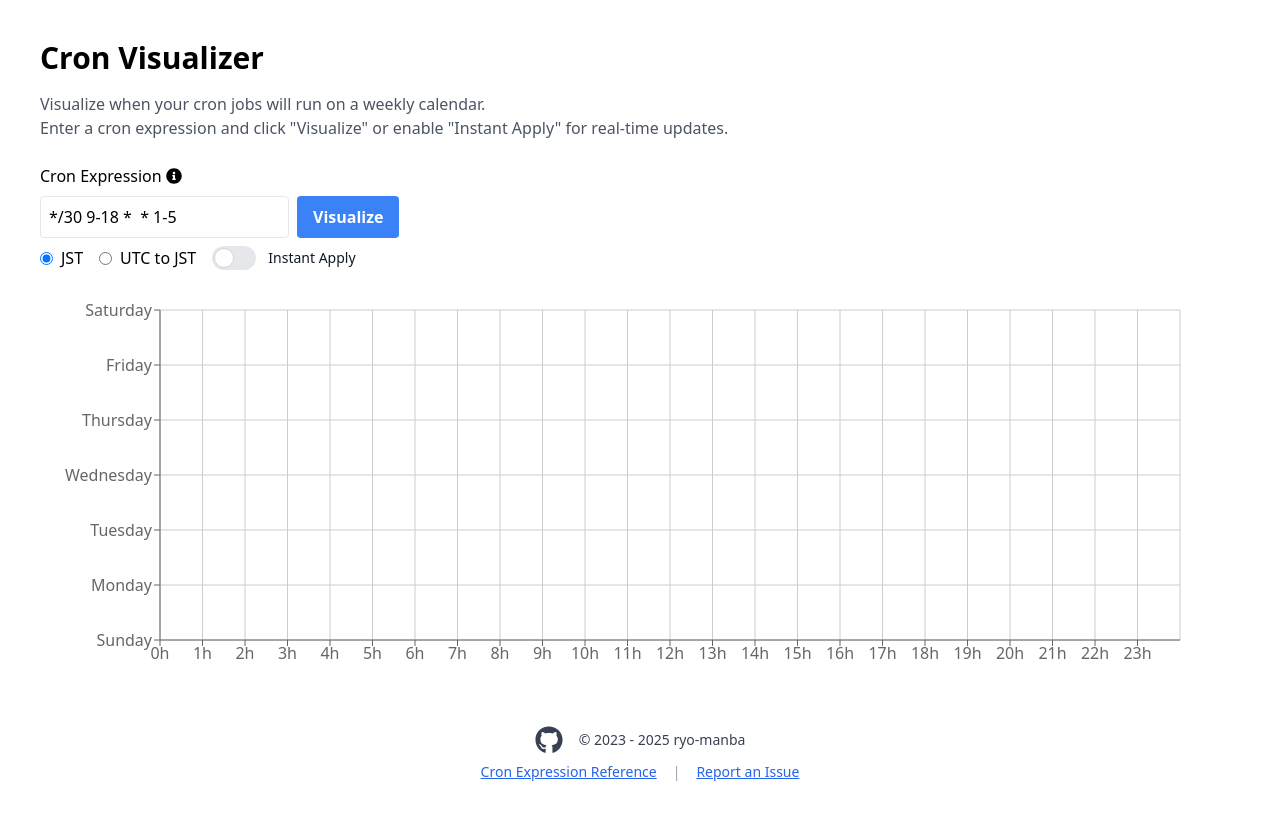
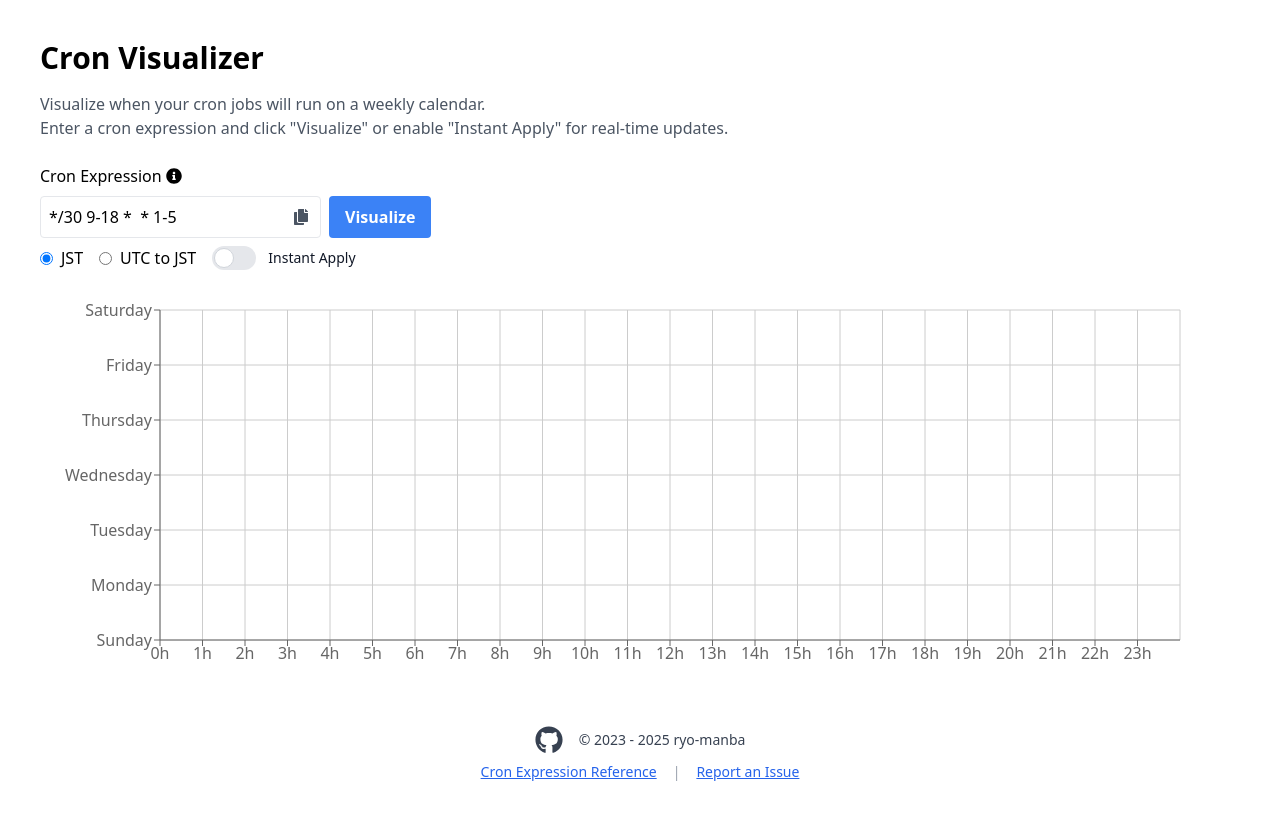
Before and after one commit to ryo-manba/cron-visualizer, a React (Create React App) app: page / in a window 1280 px wide. Shown: the top 820 px of the page. Built offline with nearby package versions, Linux system fonts and the light colour scheme.

Commit message:
feat: add copy button to cron expression input (#4)
- Add copy icon button inside input field
- Show "Copied\!" confirmation message for 2 seconds
- Position copy button on the right side of input
- Add hover effects and proper accessibility labels
- Adjust input padding to accommodate copy button

```diff
--- a/src/App.tsx
+++ b/src/App.tsx
@@ -1,6 +1,6 @@
 import React, { useState, useEffect } from 'react';
 import { Tooltip } from 'react-tooltip';
-import { FaInfoCircle } from 'react-icons/fa';
+import { FaInfoCircle, FaCopy } from 'react-icons/fa';
 import { TimeFormatSelector } from './components/TimeFormatSelector';
 import { ScatterChartComponent } from './components/ScatterChartComponent';
 import { Footer } from './components/Footer';
@@ -17,6 +17,7 @@ const App = () => {
   const [errorMessage, setErrorMessage] = useState<string>('');
   const [instantApply, setInstantApply] = useState<boolean>(false);
   const [isProcessing, setIsProcessing] = useState<boolean>(false);
+  const [copySuccess, setCopySuccess] = useState<boolean>(false);
 
   // Debounce the cron expression to prevent excessive processing
   const debouncedCronExpression = useDebounce(cronExpression, 500);
@@ -50,6 +51,17 @@ const App = () => {
     }
   };
 
+  // Copy cron expression to clipboard
+  const handleCopy = async () => {
+    try {
+      await navigator.clipboard.writeText(cronExpression);
+      setCopySuccess(true);
+      setTimeout(() => setCopySuccess(false), 2000);
+    } catch (err) {
+      console.error('Failed to copy:', err);
+    }
+  };
+
   // Auto-apply changes when in instant apply mode with debouncing
   useEffect(() => {
     if (instantApply && debouncedCronExpression) {
@@ -67,7 +79,8 @@ const App = () => {
           <p className="text-gray-600 mb-6">
             Visualize when your cron jobs will run on a weekly calendar.
             <br />
-            Enter a cron expression and click &quot;Visualize&quot; or enable &quot;Instant Apply&quot; for real-time updates.
+            Enter a cron expression and click &quot;Visualize&quot; or enable &quot;Instant Apply&quot; for real-time
+            updates.
           </p>
           <div className="flex flex-col md:flex-row gap-4 items-center">
             <div className="w-full md:w-auto">
@@ -83,19 +96,34 @@ const App = () => {
                   </a>
                   <Tooltip id="my-tooltip" />
                 </label>
-                <div className="flex w-full">
+                <div className="flex w-full gap-2">
+                  <div className="relative flex-1">
                     <input
                       value={cronExpression}
                       onChange={handleCronExpressionChange}
                       placeholder="* * * * *"
                       aria-label="Enter cron expression"
-                    className={`border p-2 rounded ${errorMessage ? 'border-red-500' : ''} w-full md:w-auto`}
+                      className={`border p-2 rounded pr-10 ${errorMessage ? 'border-red-500' : ''} w-full`}
                     />
+                    <button
+                      onClick={handleCopy}
+                      aria-label="Copy cron expression"
+                      className="absolute right-2 top-1/2 -translate-y-1/2 text-gray-600 hover:text-gray-800 p-1"
+                      title={copySuccess ? 'Copied!' : 'Copy to clipboard'}
+                    >
+                      <FaCopy size={16} />
+                    </button>
+                    {copySuccess && (
+                      <span className="absolute -top-8 right-0 text-sm text-green-600 bg-white px-2 py-1 rounded shadow">
+                        Copied!
+                      </span>
+                    )}
+                  </div>
                   {!instantApply && (
                     <button
                       onClick={() => visualizeCron()}
                       disabled={isProcessing}
-                      className="bg-blue-500 hover:bg-blue-700 disabled:bg-gray-400 text-white font-bold py-2 px-4 rounded w-full md:w-auto ml-2"
+                      className="bg-blue-500 hover:bg-blue-700 disabled:bg-gray-400 text-white font-bold py-2 px-4 rounded whitespace-nowrap"
                     >
                       {isProcessing ? 'Processing...' : 'Visualize'}
                     </button>
```
Lines whose indentation alone changed are shown as unchanged.
